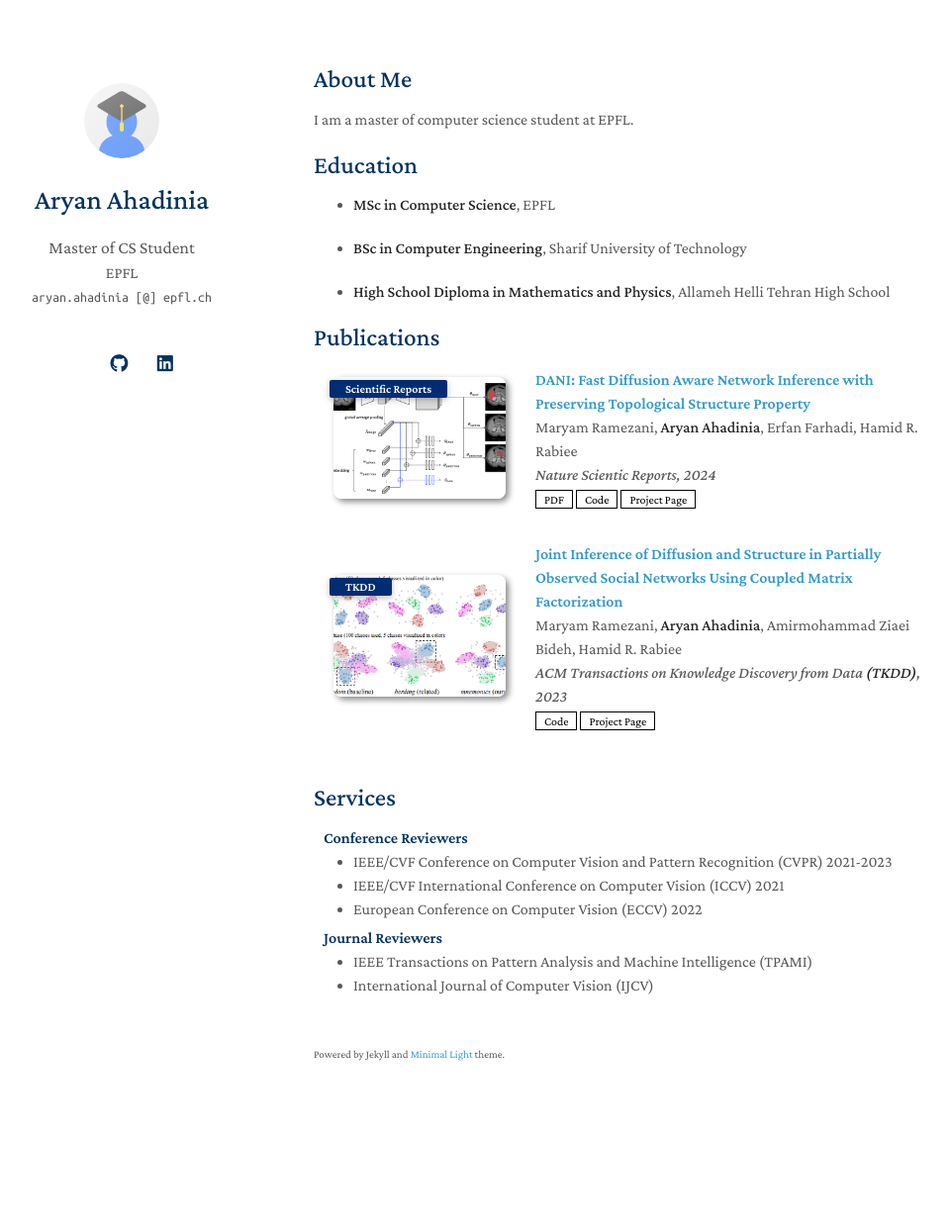
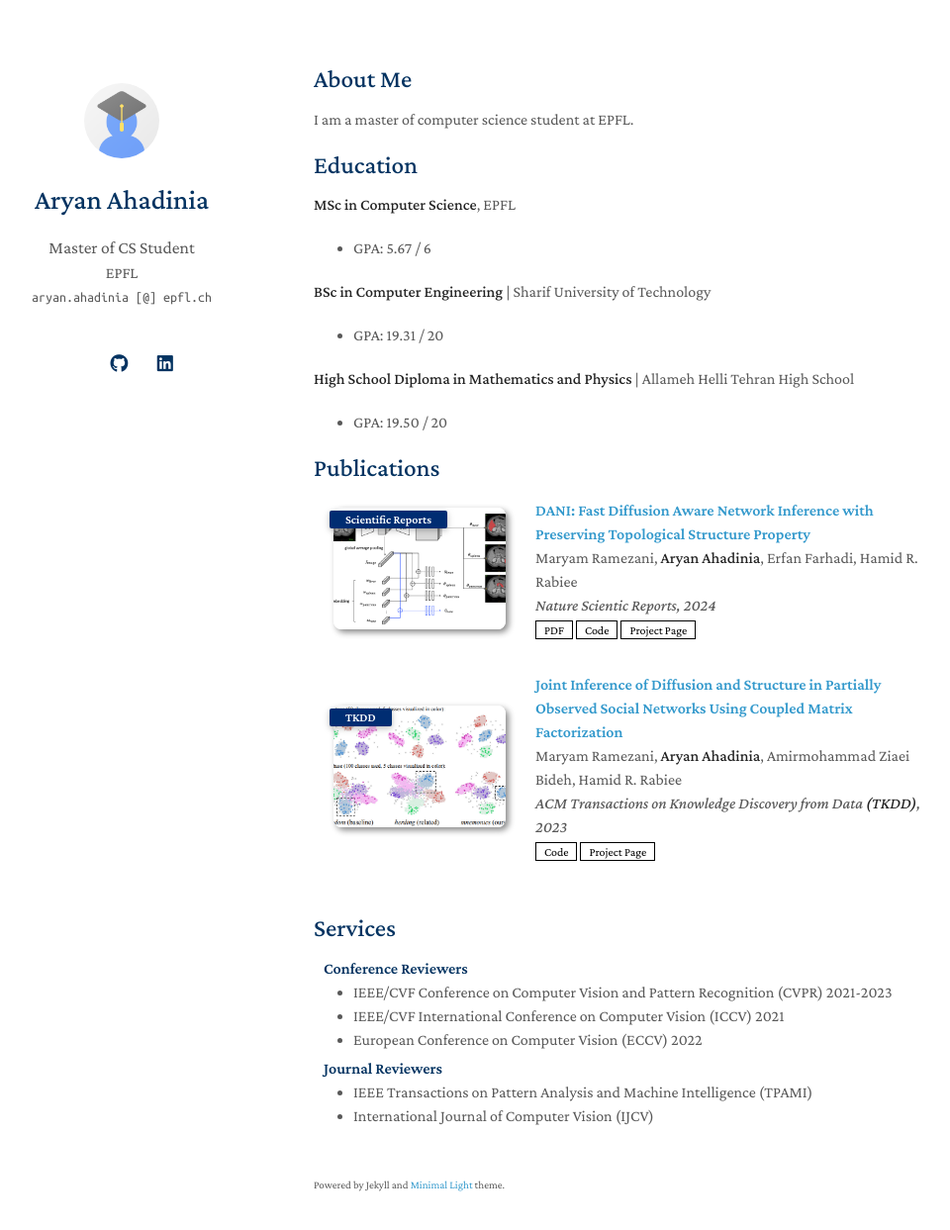
Before and after one commit to AryanAhadinia/AryanAhadinia.github.io, a Jekyll site: the page built from index.md, in a window 1280 px wide and 1278 px high. Shown: the top 1243 px of the window at 99% size, without its empty margins (153-1113 px from the left). Built offline with Jekyll 4.4.1, drawn with Linux system fonts in a browser that asks for light colours; a style sheet for code colours, icons or effects is not loaded; our own code applies the rules of GitHub Pages for plain Markdown files.

Commit message:
Update index.md

```diff
--- a/index.md
+++ b/index.md
@@ -8,11 +8,14 @@ I am a master of computer science student at EPFL.
 
 ## Education
 
-- **MSc in Computer Science**, EPFL
+**MSc in Computer Science**, EPFL
+- GPA: 5.67 / 6
 
-- **BSc in Computer Engineering**, Sharif University of Technology
+**BSc in Computer Engineering** | Sharif University of Technology
+- GPA: 19.31 / 20
 
-- **High School Diploma in Mathematics and Physics**, Allameh Helli Tehran High School
+**High School Diploma in Mathematics and Physics** | Allameh Helli Tehran High School
+- GPA: 19.50 / 20
 
 {% include_relative _includes/publications.md %}
 
```
